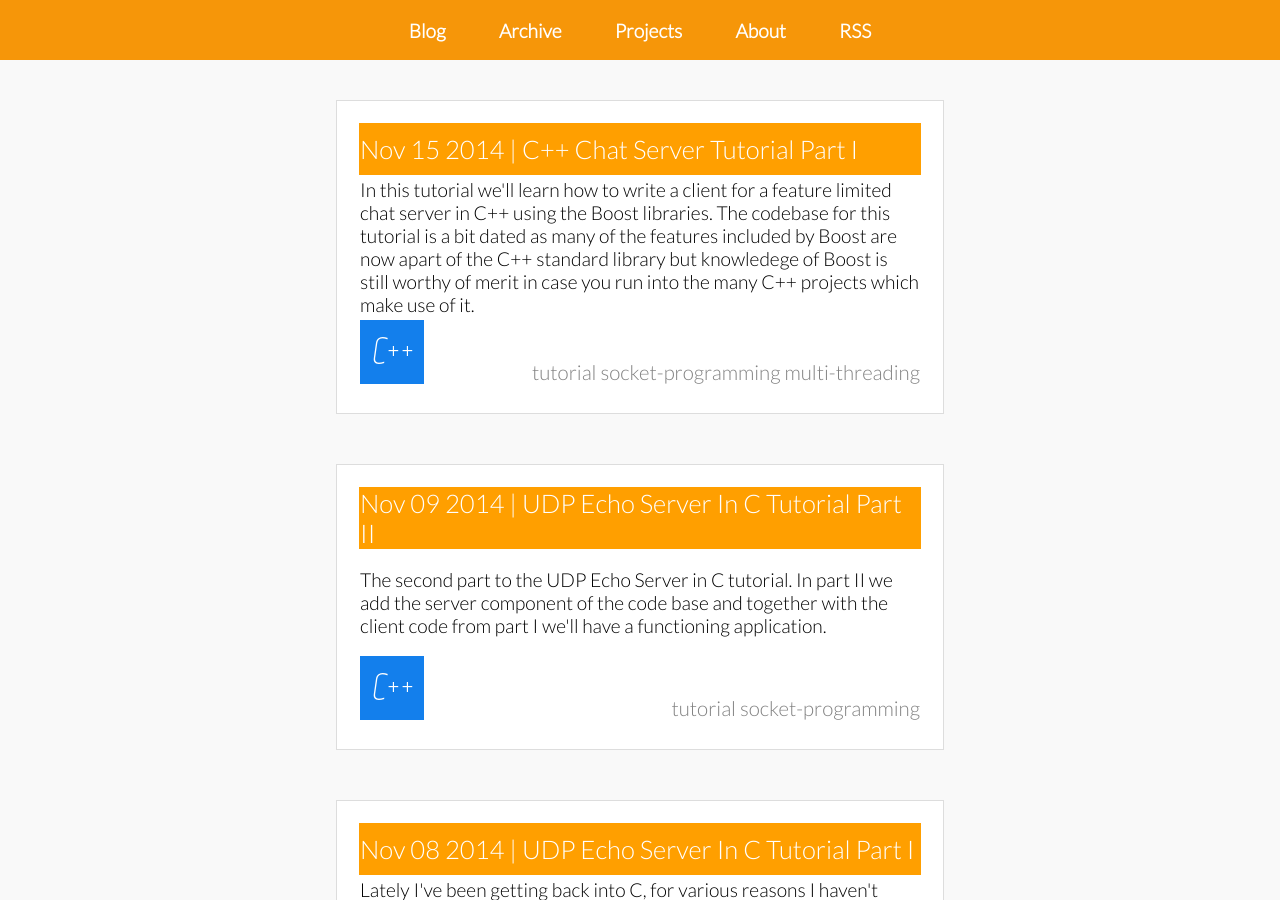
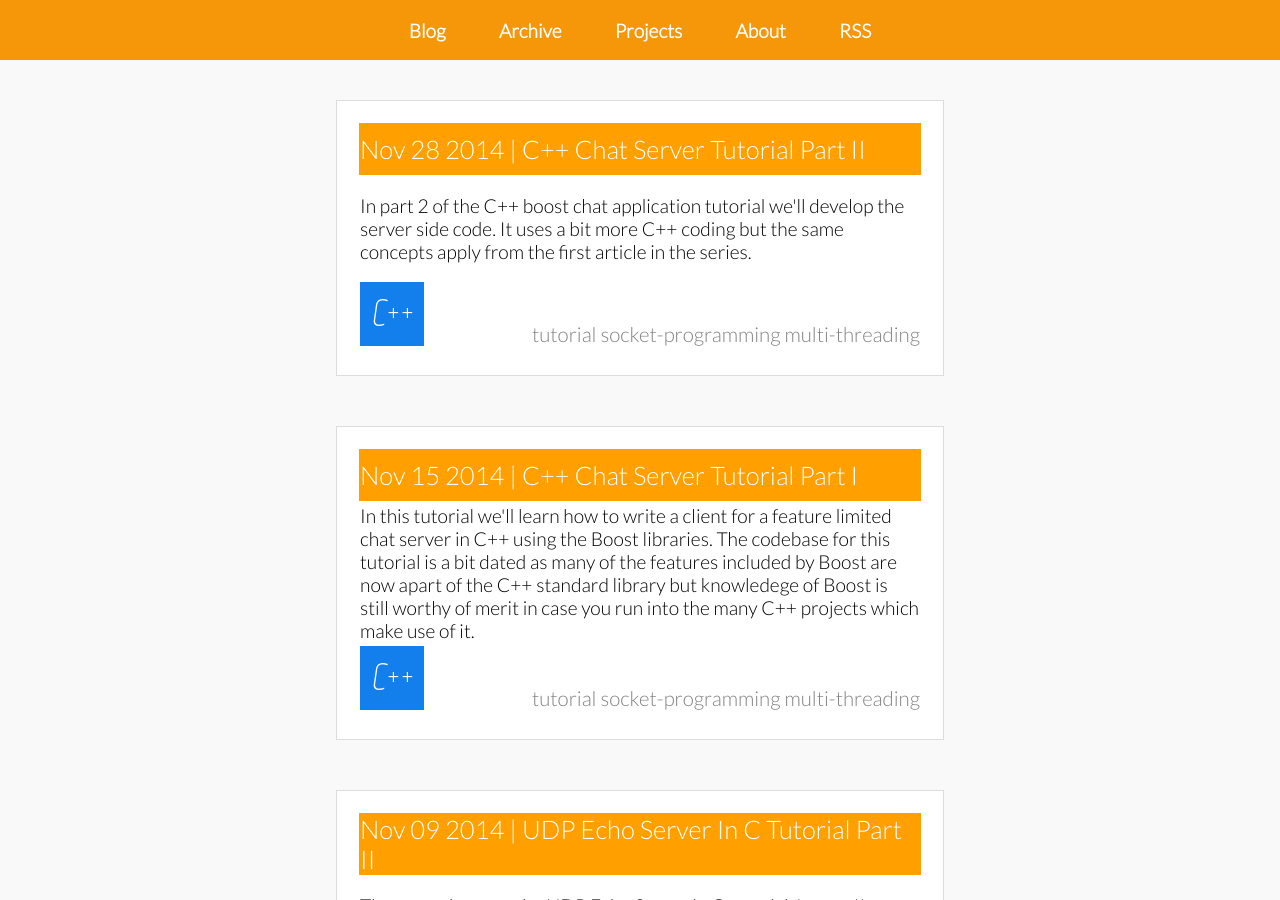
Before and after one commit to taywils/taywils.me, a Jekyll site: the page built from blog.html, in a window 1280 px wide and 900 px high. Built offline with Jekyll 4.4.1, drawn with Linux system fonts in a browser that asks for light colours; nearby versions of some CDN libraries; a style sheet for code colours, icons or effects is not loaded.

Commit message:
Start work on part II of boost chat server add links from partI to partII

```diff
--- a/_posts/2014-11-15-boostchatclient.md
+++ b/_posts/2014-11-15-boostchatclient.md
@@ -11,6 +11,8 @@
 
 <div class="post-content" markdown="1">
 ### Intro
+
+[Click here for Part II](/2014/11/28/boostchatserver.html)
 
 ####Tutorial Assumes Boost Version >= 1.53
 
@@ -281,4 +283,6 @@
 
 ### Full Source Code
 <script src="https://gist.github.com/taywils/9e8019fe72ff3ab16e0f.js"> </script>
+
+[Click here for Part II](/2014/11/28/boostchatserver.html)
 </div>
--- /dev/null
+++ b/_posts/2014-11-28-boostchatserver.md
@@ -0,0 +1,28 @@
+---
+layout: post
+title: C++ Chat Server Tutorial Part II
+mydate: Nov 28 2014
+tags: [cpp]
+catagories: [tutorial, socket-programming, multi-threading]
+comments: true
+description: In part 2 of the C++ boost chat application tutorial we'll develop the server side code. It uses a bit more C++ coding but the same concepts apply from the first article in the series.
+---
+## C++ Chat Server Tutorial Part II (DRAFT)
+
+<div class="post-content" markdown="1">
+### Intro
+
+[Click here for Part I](/2014/11/15/boostchatclient.html)
+
+#### Tutorial Assumes Boost Version >= 1.53
+
+Welcome to the second part of the chat application tutorial. In this part we'll be finishing up our chat appliation by writting the server side code which handles accepting new messages and routing them out to each of the connected clients. Much like the client application the server uses TCP/IP sockets, threads and relies on the producer-consumer pattern to store messages within a queue. However unlike the client app the server application will use mutually exclusive locks for its concurrency strategy and introduce a few more Boost smart pointers.
+
+The same guidelines for what you need to have installed on your machine apply from the first part of this tutorial. So if you need to download the latest version of the Boost C++ Libraries on your machine refer to part I. Other than the necessary Boost C++ libs you should also again be using a modern C++ compiler that supports at minimum the C++11 standard; ok enough talk lets start coding.
+
+### Part II: The Chat Server Code
+
+### Full Source Code
+<script src="https://gist.github.com/taywils/d0e7e099b5c172dbcf34.js"> </script>
+
+</div>
```
